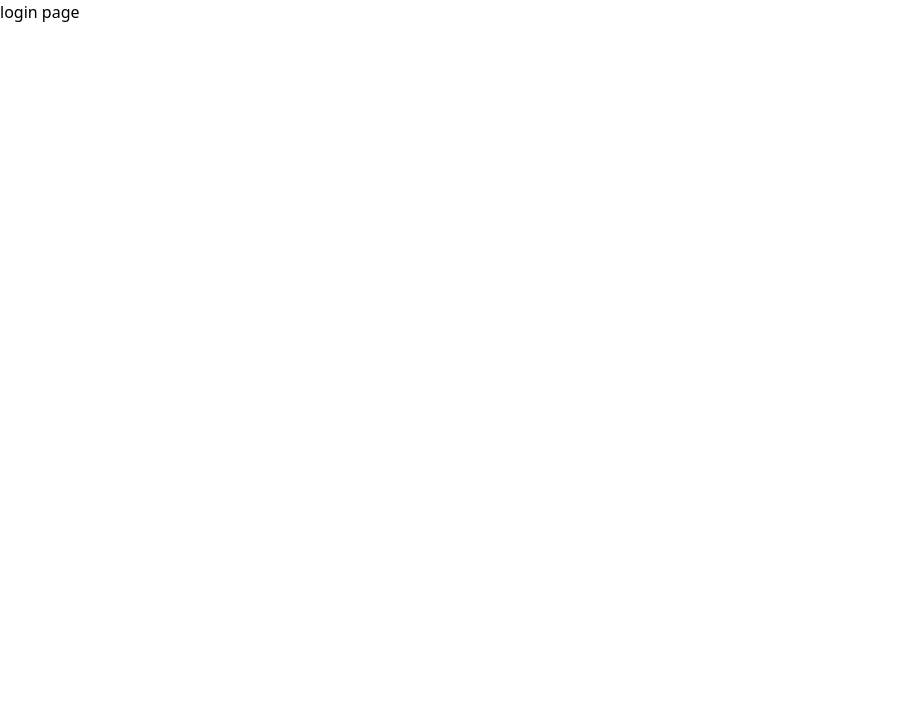
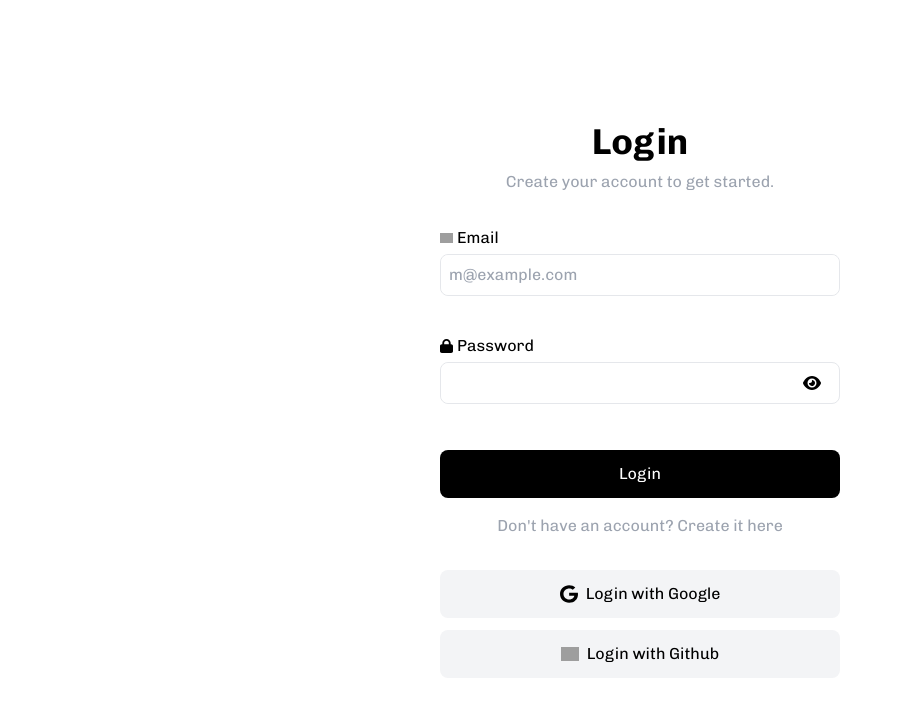
Before and after one commit to rruiz204/express-authentication, a Vue app in the folder frontend/: page /login in a window 1280 px wide. Shown: the top 702 px of the page, without its empty margins (0-902 px from the left). Built offline with nearby package versions, Linux system fonts and the light colour scheme; grey boxes are pictures that could not be loaded.

Commit message:
login page, form and validation completed

```diff
--- /dev/null
+++ b/frontend/src/components/login/Form.vue
@@ -0,0 +1,44 @@
+<template>
+  <div>
+    <form @submit="onSubmit" class="font-chivo-regular">
+      <div class="flex flex-col gap-2 mb-4">
+        <Input v-model:field="email" type="email" label="Email"
+          label-icon="/svgs/email.svg" placeholder="m@example.com" :error="errors.email">
+        </Input>
+        <Input v-model:field="password" type="password" auxiliar-type="text"
+          label="Password" label-icon="/svgs/lock.svg" :error="errors.password"
+          input-icon="/svgs/eye.svg" auxiliar-icon="/svgs/eye-slash.svg">
+        </Input>
+      </div>
+      <Button text="Login" theme="dark"></Button>
+      <p class="text-red-600 text-center mt-4" v-if="error">{{ error }}</p>
+      <router-link class="text-gray-400 text-center mt-4 block" to="/register">Don't have an account? Create it here</router-link>
+    </form>
+  </div>
+</template>
+
+<script setup lang="ts">
+import Input from '../shared/Input.vue';
+import Button from '../shared/Button.vue';
+import useFetch from "../../hooks/useFetch";
+import Options from "../../utils/options";
+import validation from './validation';
+import { useForm } from "vee-validate";
+import { IAuthBody } from "../../types/bodies/auth";
+import { IAuthResponse } from "../../types/responses/auth";
+
+const { error, fetcher } = useFetch();
+
+const { defineField, errors, handleSubmit } = useForm<IAuthBody>({
+  validationSchema: validation
+});
+
+const [email] = defineField("email");
+const [password] = defineField("password");
+
+const onSubmit = handleSubmit(async (values, { resetForm }) => {
+  const options = Options.withBody<IAuthBody>("POST", values);
+  await fetcher<IAuthResponse>("/auth/register", options);
+  resetForm();
+});
+</script>
--- /dev/null
+++ b/frontend/src/components/login/validation.ts
@@ -0,0 +1,8 @@
+import { object, string } from "yup";
+
+const validation = object({
+  email: string().required().email(),
+  password: string().required().min(8),
+});
+
+export default validation;
--- a/frontend/src/views/Login.vue
+++ b/frontend/src/views/Login.vue
@@ -1,5 +1,22 @@
 <template>
-  <div>
-    <p>login page</p>
+  <div class="w-screen h-screen flex justify-center items-center px-4">
+    <div class="w-full sm:w-[440px] p-5 flex flex-col gap-8">
+      <div class="text-center">
+        <h1 class="font-chivo-bold text-4xl text-2xl mb-2">Login</h1>
+        <p class="font-chivo-regular text-gray-400">Create your account to get started. </p>
+      </div>
+      <div>
+        <Form></Form>
+      </div>
+      <div class="font-chivo-regular flex flex-col gap-3">
+        <Button text="Login with Google" theme="light" icon="/svgs/google.svg"></Button>
+        <Button text="Login with Github" theme="light" icon="/svgs/github.svg"></Button>
+      </div>
+    </div>
   </div>
 </template>
+
+<script setup lang="ts">
+import Form from '../components/login/Form.vue';
+import Button from '../components/shared/Button.vue';
+</script>
```
